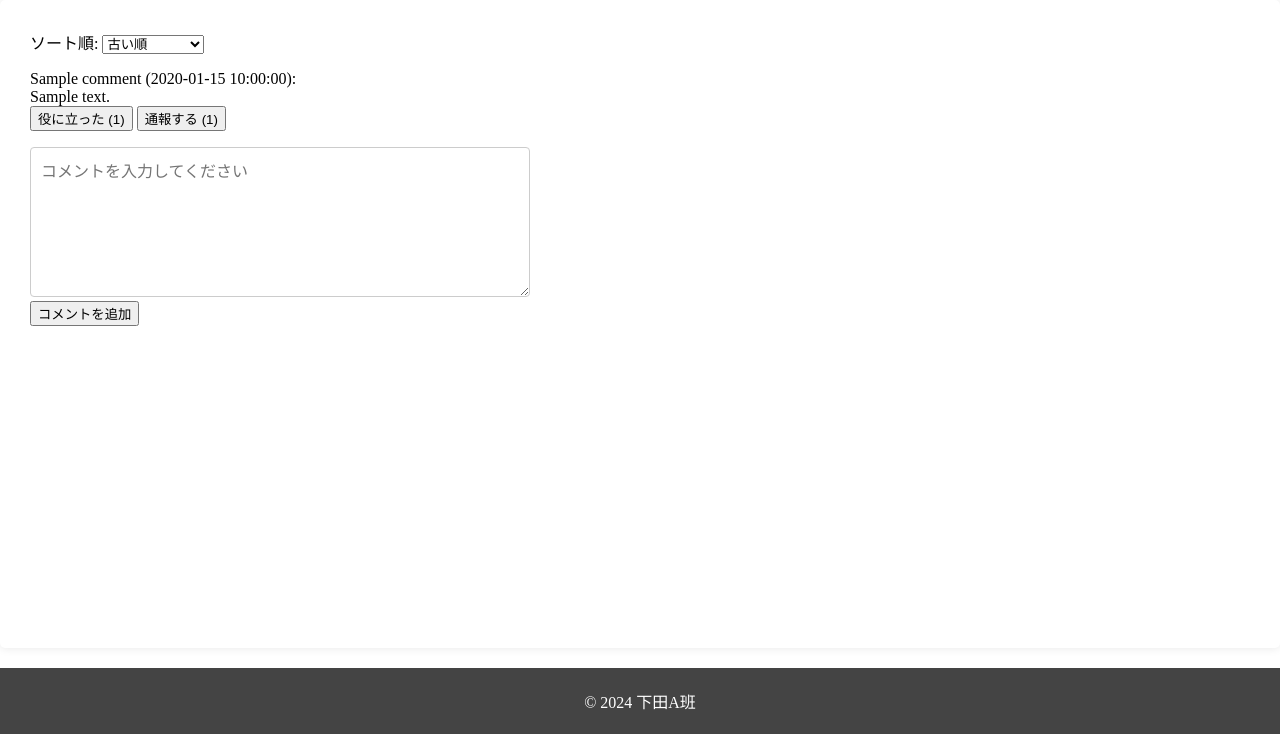
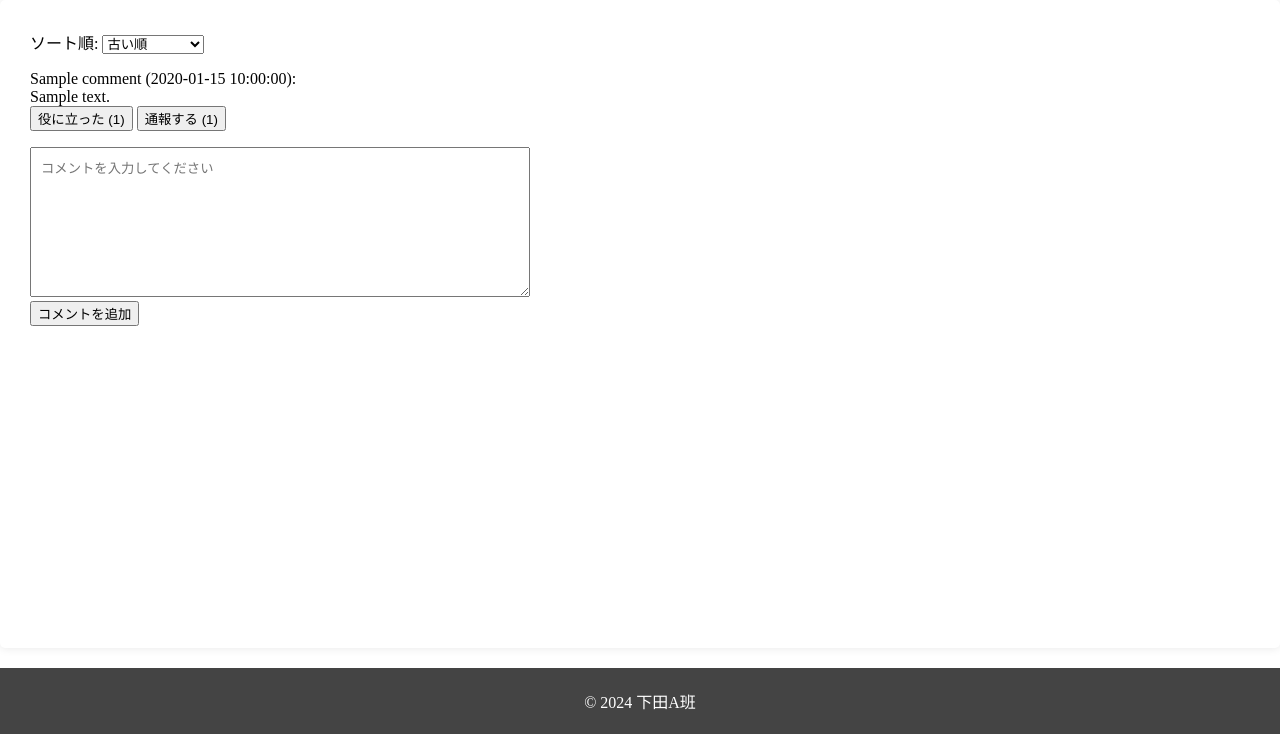
Before and after one commit to yabukilab/shimoda-a, a PHP site: page /thread.php?thread_id=1 in a window 1280 px wide. Shown: the part 66-800 px from the top of the page. Run offline with PHP 8.4, Linux system fonts and the light colour scheme; tables that the repository leaves empty hold one stand-in row (values such as "Sample post").

Commit message:
textbeuty

```diff
--- a/htdocs/styles.css
+++ b/htdocs/styles.css
@@ -72,9 +72,6 @@ footer {
 #large-textbox {
     width: 500px;  /* 幅を調整 */
     height: 150px; /* 高さを調整 */
-    font-size: 16px; /* フォントサイズを調整 */
     padding: 10px; /* パディングを追加して見た目を良くする */
-    border: 1px solid #ccc; /* ボーダーを追加 */
-    border-radius: 4px; /* 任意: 角を丸くする */
     box-sizing: border-box; /* パディングとボーダーを要素の全体の幅と高さに含める */
 }
```
